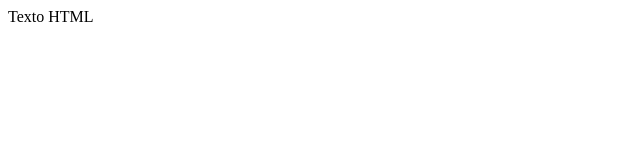
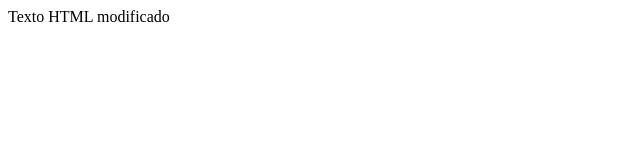
Before and after one commit to AlexanderSosas/codigo, a plain HTML site: page index.html in a window 1280 px wide. Shown: the whole page, without its empty margins (0-640 px from the left). Drawn offline with Linux system fonts and the light colour scheme.

Commit message:
segundo commit

```diff
--- a/index.html
+++ b/index.html
@@ -7,6 +7,6 @@
     <title>Document</title>
 </head>
 <body>
-Texto HTML
+Texto HTML modificado
 </body>
 </html>
```
